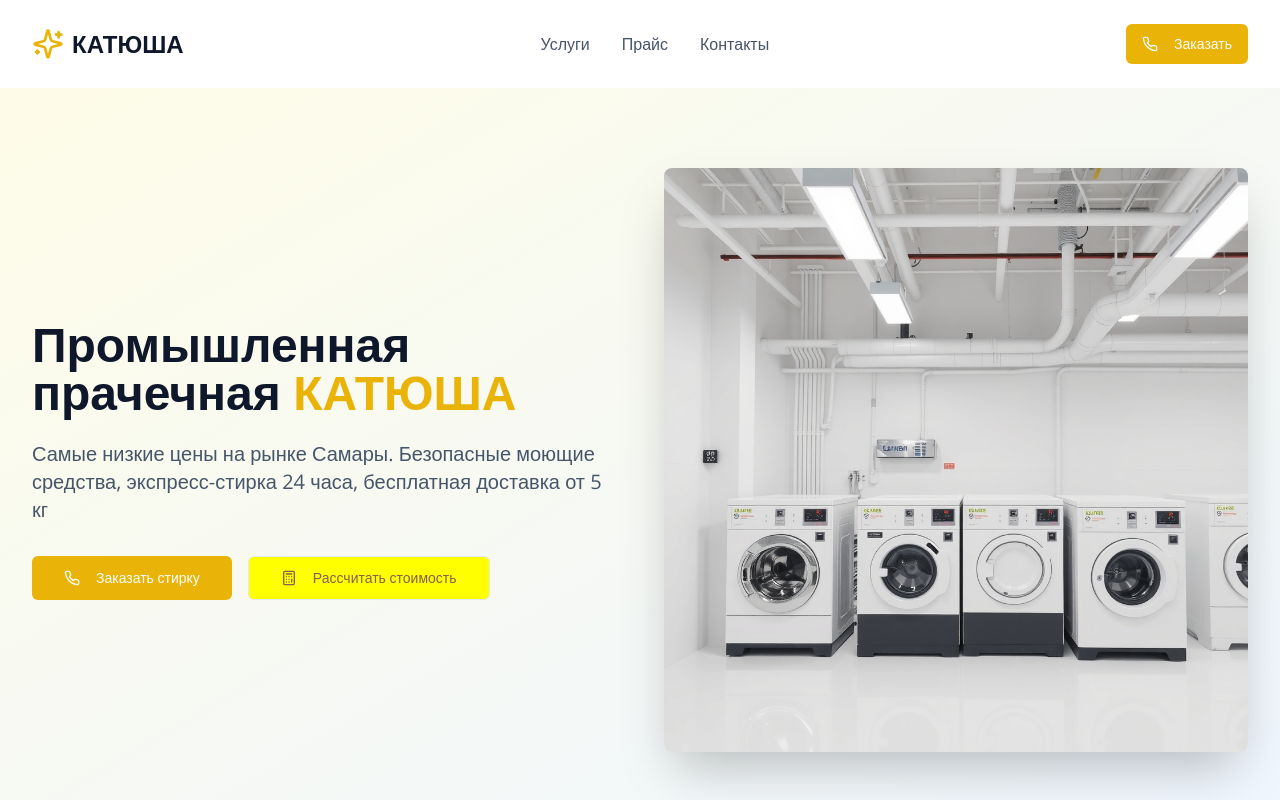
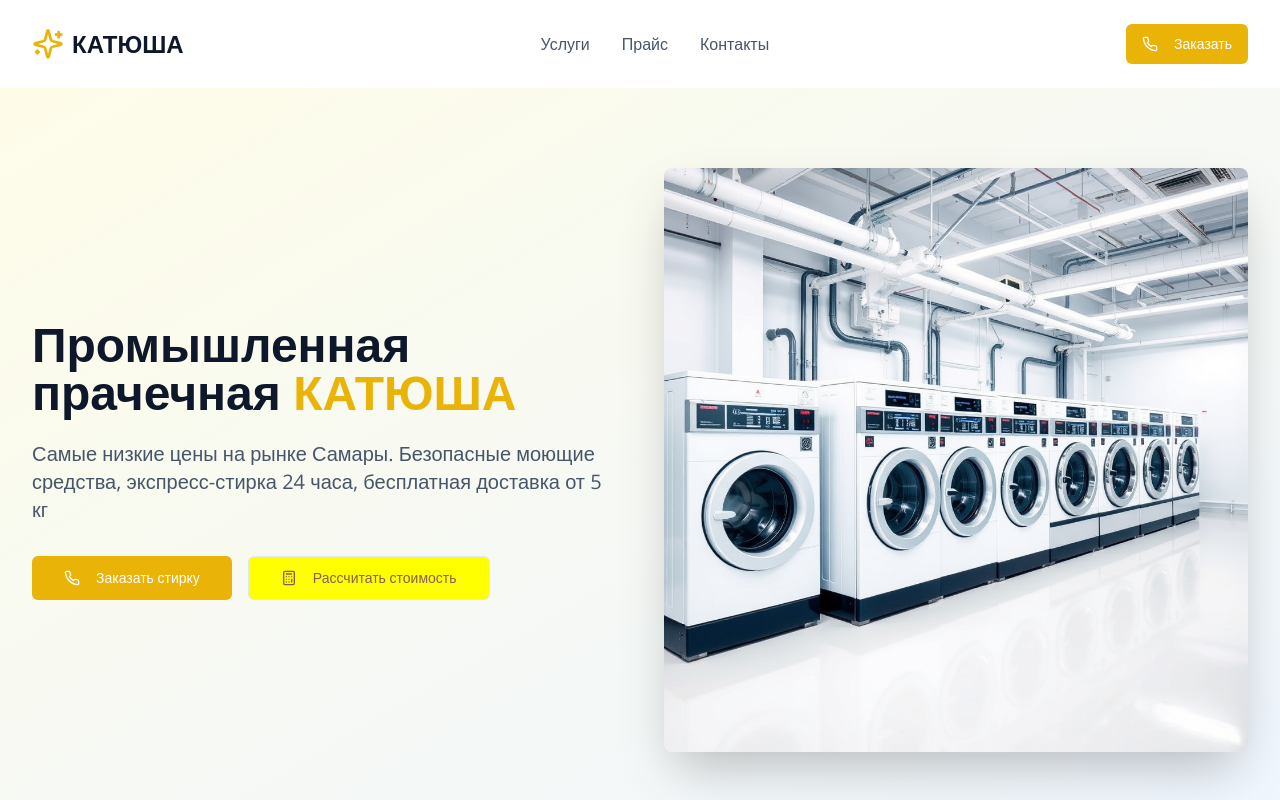
Before and after one commit to pr-poehali-dev/katyusha-laundry-service, a React (Vite) app: page / in a window 1280 px wide. Shown: the top 800 px of the page. Built offline with nearby package versions, Linux system fonts and the light colour scheme; a web font is replaced by a local one.

Commit message:
Создание сайта для прачечной "КАТЮША"

```diff
--- a/src/pages/Index.tsx
+++ b/src/pages/Index.tsx
@@ -52,7 +52,7 @@ export default function Index() {
             </div>
             <div className="animate-scale-in">
               <img
-                src="/img/5472c2ab-9e1b-4ab2-b80e-9df26b3c60b2.jpg"
+                src="/img/7983e6f8-de3a-4243-8c2c-8e36aab667c1.jpg"
                 alt="Промышленная прачечная КАТЮША"
                 className="rounded-lg shadow-2xl"
               />
```
Also changed, not shown: public/img/7983e6f8-de3a-4243-8c2c-8e36aab667c1.jpg (added).
